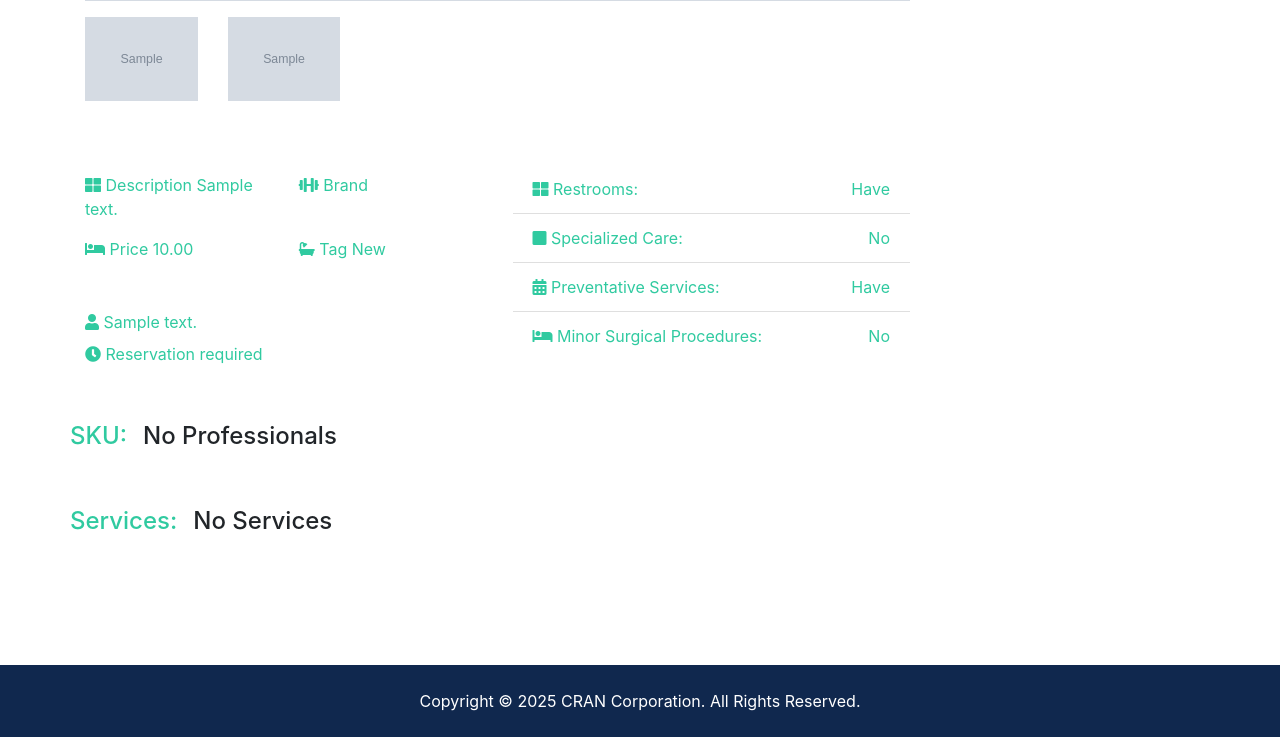
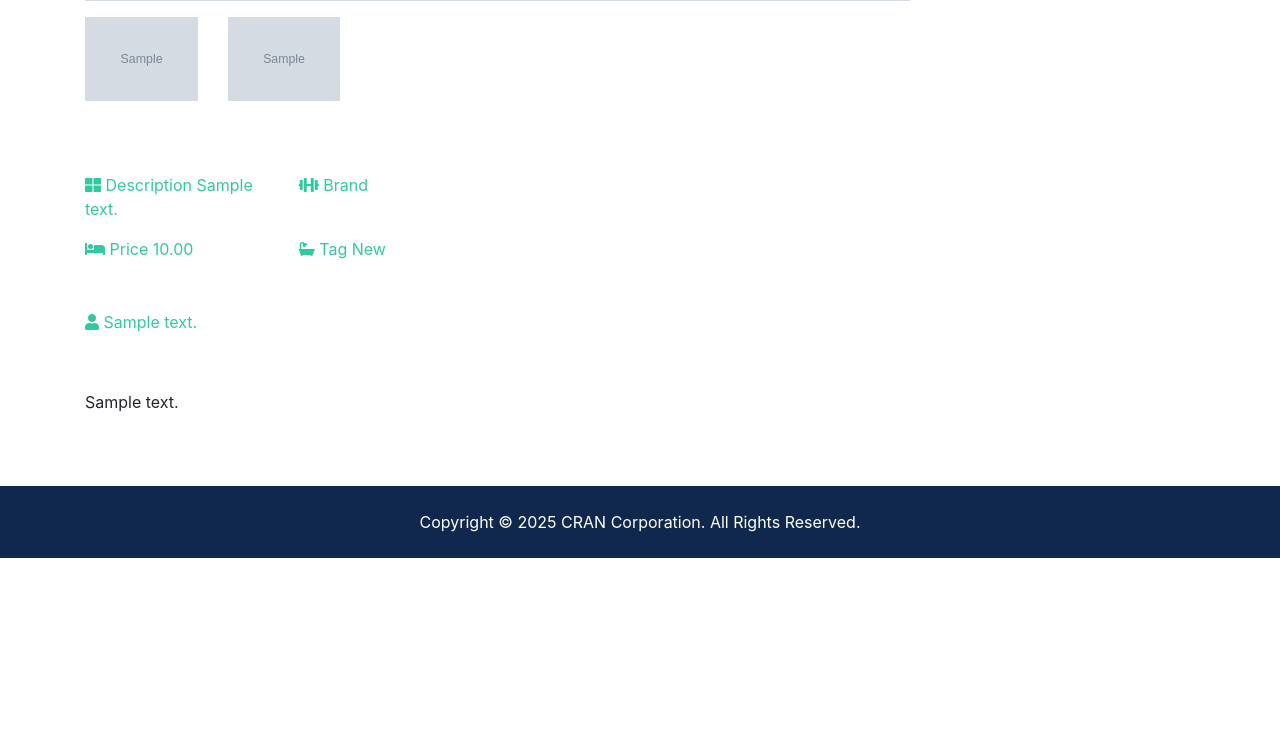
Before and after one commit to pc8521/CRAN, a Django app: page /products/1 in a window 1280 px wide. Shown: the part 1163-1900 px from the top of the page. After the commit the page ends 1721 px from the top, so only its background shows below. Run offline with Django 5.2, Linux system fonts and the light colour scheme; tables that the repository leaves empty hold one stand-in row (values such as "Sample post"); grey boxes marked "Sample" are stand-in pictures; some libraries are stand-ins or nearby versions.

Commit message:
202510231455

```diff
--- a/templates/products/product.html
+++ b/templates/products/product.html
@@ -118,71 +118,14 @@
             <div class="row py-2 text-secondary">
                 <div class="col-12"><i class="fas fa-user"></i> {{product.category.description}}</div>
             </div>
-            <div class="row text-secondary pb-2">
-                <div class="col-12">
-                <i class="fas fa-clock"></i> Reservation required
-                </div>
-            </div>
-            </ul>
-            </div>
-            <div class="col-md-6">
-            <ul class="list-group list-group-flush">
-                <li class="list-group-item text-secondary">
-                <i class="fas fa-th-large"></i> Restrooms:
-                <span class="float-right">Have</span>
-                </li>
-                <li class="list-group-item text-secondary">
-                <i class="fas fa-square"></i> Specialized Care:
-                <span class="float-right">No</span>
-                </li>
-                <li class="list-group-item text-secondary">
-                <i class="fas fa-calendar"></i> Preventative Services:
-                <span class="float-right">Have</span>
-                </li>
-                <li class="list-group-item text-secondary">
-                <i class="fas fa-bed"></i> Minor Surgical Procedures:
-                <span class="float-right">No</span>
-                </li>
             </ul>
             </div>
         </div>
 
-        <!-- professional -->
-            <div class="row mb-5">
-            <h4 class="mr-3 text-secondary">SKU: </h4>
-            {% if listing.sku.all %}  <!-- Check if there are any professionals -->
-            <ul>
-            {% for sku in product.sku.all %}
-            <!--- Access fields from the Subject model (e.g., name)  -->
-            <li class="mr-3"><h4>{{ professional.name}}</h4></li>
-            {% endfor %}
-            </ul>
-            {% else %}
-            <h4> No Professionals </h4>
-            {% endif %}
-            </div>
-
-        <!-- services -->
-            <div class="row mb-5">
-            <h4 class="mr-3 text-secondary">Services: </h4>
-            {% if listing.services.all %}  <!-- Check if there are any services -->
-            <ul>
-            {% for professional in listing.services.all %}
-            <!--- Access fields from the Subject model (e.g., name)  -->
-            <li class="mr-3"><h4>{{ services.name}}</h4></li>
-            {% endfor %}
-            </ul>
-            {% else %}
-            <h4> No Services </h4>
-            {% endif %}
-            </div>
-
-
-
 
         <!-- Description -->
         <div class="row mb-5">
-            <div class="col-md-12">{{listing.description}}
+            <div class="col-md-12">{{product.description}}
 
             </div>
         </div>
```
